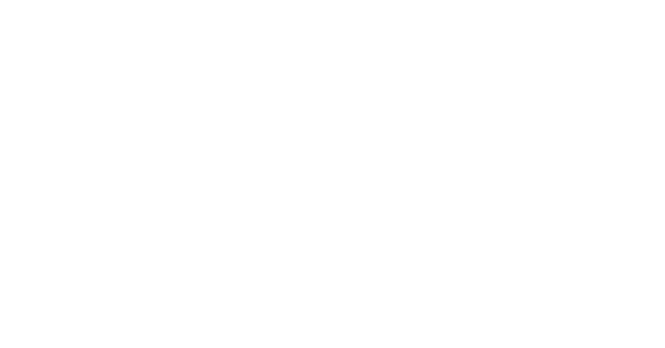
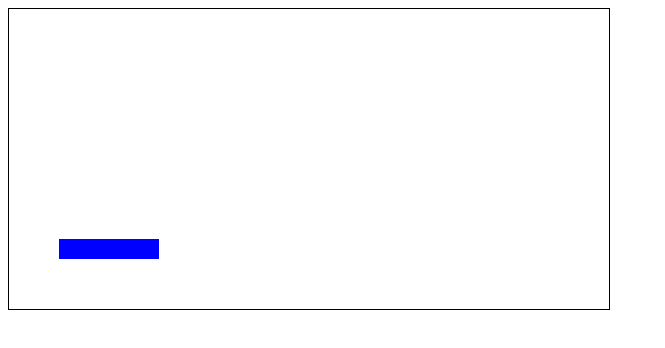
Before and after one commit to inclined4X/Breakout-Game, a plain HTML site: page index.html in a window 1280 px wide. Shown: the whole page, without its empty margins (0-665 px from the left). Drawn offline with Linux system fonts and the light colour scheme.

Commit message:
added styles to block

```diff
--- a/index.html
+++ b/index.html
@@ -7,6 +7,9 @@
     <link rel="stylesheet" href="./styles.css" />
   </head>
   <body>
+    <div class="grid">
+      <div class="block"></div>
+    </div>
     <script src="./script.js"></script>
   </body>
 </html>
--- a/styles.css
+++ b/styles.css
@@ -1,5 +1,15 @@
 .grid {
+  position: absolute;
   width: 600px;
   height: 300px;
   border: 1px solid black;
 }
+
+.block {
+  position: absolute;
+  width: 100px;
+  height: 20px;
+  background-color: blue;
+  left: 50px;
+  bottom: 50px;
+}
```
